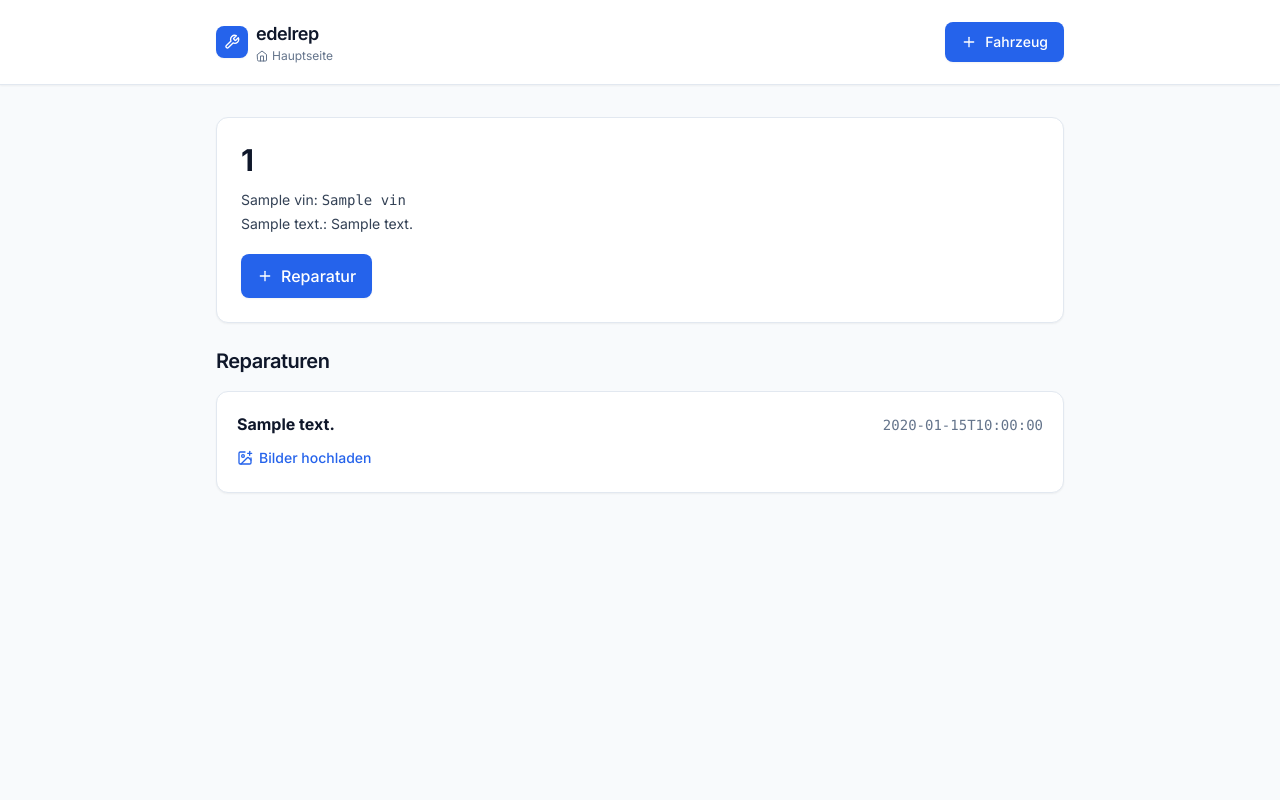
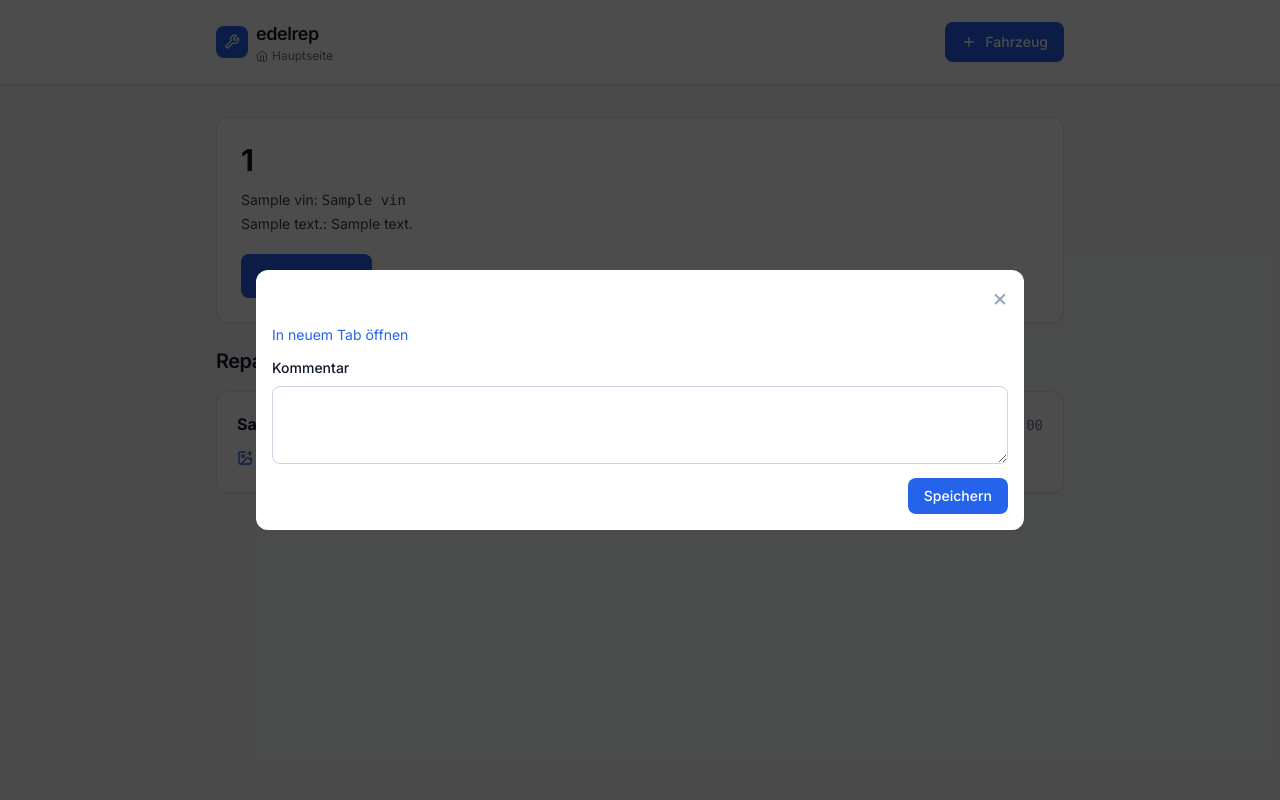
Before and after one commit to eraschle/edelrep, a Python web app: template src/edelrep/presentation/templates/vehicle_detail.html in a window 1280 px wide. Run offline with Jinja, Linux system fonts and the light colour scheme; the template is opened without the code that fills it: most values are stand-ins (such as "Sample title", 1, 10 or a date in 2020); some libraries are stand-ins or nearby versions.

Commit message:
feat(ui): image modal with editable comment + caption preview on detail page
Co-Authored-By: Claude Opus 4.7 (1M context) <noreply@anthropic.com>

```diff
--- a/src/edelrep/presentation/templates/vehicle_detail.html
+++ b/src/edelrep/presentation/templates/vehicle_detail.html
@@ -29,12 +29,25 @@
     </div>
     {% set repair_images = images_by_repair.get(r.id|string, []) %}
     {% if repair_images %}
-    <div class="mt-4 flex gap-2 overflow-x-auto pb-1">
+    <div class="mt-4 flex gap-3 overflow-x-auto pb-1">
     {% for img in repair_images %}
-      <a href="/images/{{ img.id }}/raw" target="_blank" class="flex-shrink-0">
-        <img src="/images/{{ img.id }}/thumbnail" alt="{{ img.filename }}"
-             class="h-24 w-24 object-cover rounded-lg ring-1 ring-slate-200 hover:ring-blue-400 transition-all">
-      </a>
+      <div class="flex-shrink-0 w-24">
+        <button type="button"
+                class="block w-24 h-24 rounded-lg overflow-hidden ring-1 ring-slate-200 hover:ring-blue-400 transition-all"
+                data-image-trigger
+                data-image-id="{{ img.id }}"
+                data-image-filename="{{ img.filename }}"
+                data-image-comment="{{ img.comment or '' }}">
+          <img src="/images/{{ img.id }}/thumbnail" alt="{{ img.filename }}"
+               class="w-full h-full object-cover">
+        </button>
+        {% if img.comment %}
+        <p class="mt-1 text-xs text-slate-600 line-clamp-2 break-words"
+           data-image-caption-for="{{ img.id }}">{{ img.comment }}</p>
+        {% else %}
+        <p class="mt-1 text-xs text-slate-400 italic" data-image-caption-for="{{ img.id }}" hidden></p>
+        {% endif %}
+      </div>
     {% endfor %}
     </div>
     {% endif %}
@@ -48,4 +61,97 @@
 {% else %}
 <p class="text-slate-500 text-center bg-white border border-dashed border-slate-300 rounded-xl py-8">Noch keine Reparaturen.</p>
 {% endif %}
+<div id="image-modal" class="fixed inset-0 z-50 bg-black/70 flex items-center justify-center p-4" hidden>
+  <div class="bg-white rounded-xl max-w-3xl w-full max-h-[90vh] overflow-auto p-4 space-y-3">
+    <div class="flex justify-between items-center gap-3">
+      <span data-modal-filename class="font-medium text-sm truncate"></span>
+      <button type="button" data-modal-close aria-label="Schliessen"
+              class="text-slate-400 hover:text-slate-900 text-2xl leading-none">×</button>
+    </div>
+    <img data-modal-image alt="" class="w-full h-auto rounded-lg max-h-[60vh] object-contain bg-slate-50">
+    <a data-modal-raw target="_blank" class="text-sm text-blue-600 hover:underline">In neuem Tab öffnen</a>
+    <form data-modal-form class="space-y-2">
+      <label class="block text-sm font-medium" for="image-modal-comment">Kommentar</label>
+      <textarea id="image-modal-comment" data-modal-comment maxlength="1000" rows="3"
+                class="w-full border border-slate-300 rounded-lg px-3 py-2 text-sm"></textarea>
+      <div class="flex justify-end items-center gap-3">
+        <span data-modal-status class="text-xs text-slate-500"></span>
+        <button type="submit"
+                class="bg-blue-600 hover:bg-blue-700 text-white px-4 py-2 rounded-lg text-sm font-medium">
+          Speichern
+        </button>
+      </div>
+    </form>
+  </div>
+</div>
+
+<script>
+(function () {
+  const modal = document.getElementById('image-modal');
+  if (!modal) return;
+  const filenameEl = modal.querySelector('[data-modal-filename]');
+  const imageEl = modal.querySelector('[data-modal-image]');
+  const rawLink = modal.querySelector('[data-modal-raw]');
+  const commentEl = modal.querySelector('[data-modal-comment]');
+  const statusEl = modal.querySelector('[data-modal-status]');
+  const form = modal.querySelector('[data-modal-form]');
+  const closeBtn = modal.querySelector('[data-modal-close]');
+  let activeImageId = null;
+
+  document.querySelectorAll('[data-image-trigger]').forEach(btn => {
+    btn.addEventListener('click', () => {
+      activeImageId = btn.dataset.imageId;
+      filenameEl.textContent = btn.dataset.imageFilename;
+      imageEl.src = `/images/${activeImageId}/raw`;
+      rawLink.href = `/images/${activeImageId}/raw`;
+      commentEl.value = btn.dataset.imageComment || '';
+      statusEl.textContent = '';
+      modal.hidden = false;
+    });
+  });
+
+  closeBtn.addEventListener('click', () => { modal.hidden = true; });
+  modal.addEventListener('click', (e) => {
+    if (e.target === modal) modal.hidden = true;
+  });
+
+  form.addEventListener('submit', async (event) => {
+    event.preventDefault();
+    if (!activeImageId) return;
+    statusEl.textContent = 'Speichere …';
+    const raw = commentEl.value.trim();
+    try {
+      const resp = await fetch(`/images/${activeImageId}/comment`, {
+        method: 'PATCH',
+        headers: { 'Content-Type': 'application/json', 'Accept': 'application/json' },
+        body: JSON.stringify({ comment: raw === '' ? null : raw }),
+      });
+      if (!resp.ok) {
+        const body = await resp.json().catch(() => ({}));
+        statusEl.textContent = body.error || `Fehler ${resp.status}`;
+        return;
+      }
+      const data = await resp.json();
+      const caption = document.querySelector(`[data-image-caption-for="${activeImageId}"]`);
+      const trigger = document.querySelector(`[data-image-trigger][data-image-id="${activeImageId}"]`);
+      if (caption) {
+        if (data.comment) {
+          caption.textContent = data.comment;
+          caption.hidden = false;
+          caption.classList.remove('text-slate-400', 'italic');
+          caption.classList.add('text-slate-600', 'line-clamp-2', 'break-words');
+        } else {
+          caption.textContent = '';
+          caption.hidden = true;
+        }
+      }
+      if (trigger) trigger.dataset.imageComment = data.comment || '';
+      statusEl.textContent = 'Gespeichert.';
+      setTimeout(() => { modal.hidden = true; }, 600);
+    } catch (err) {
+      statusEl.textContent = 'Netzwerkfehler.';
+    }
+  });
+})();
+</script>
 {% endblock %}
```
